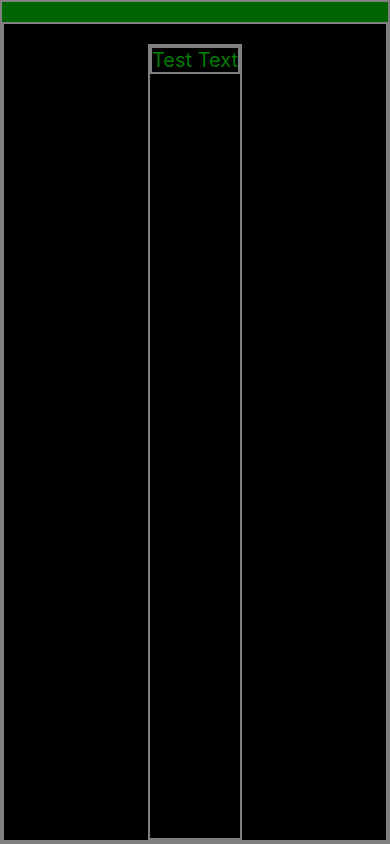
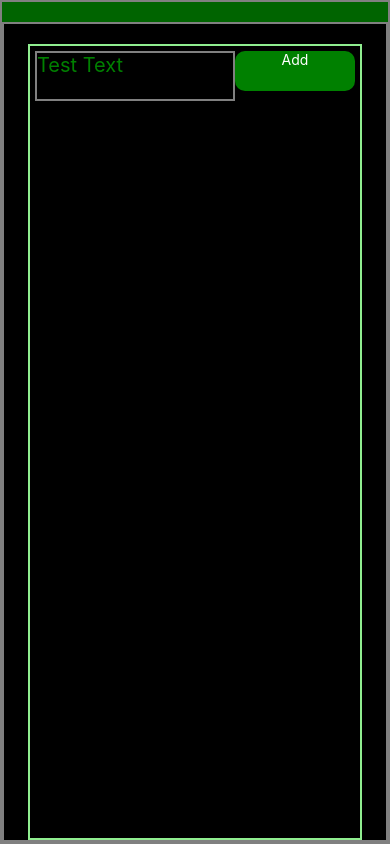
Before and after one commit to Cimorexave/food-journal-app, a React Native app: screen / in a window 390 px wide. Built offline with nearby package versions, Linux system fonts and the light colour scheme.

Commit message:
updated header component and basic stylings

```diff
--- a/App.js
+++ b/App.js
@@ -1,14 +1,14 @@
 import { StatusBar } from 'expo-status-bar';
 import React, {useState} from 'react';
 import { StyleSheet, Text, View } from 'react-native';
+
+import Header from './components/Header';
 
 export default function App() {
   return (
     <View style={styles.body}>
       <View style={styles.container}>
-        <View style={styles.header}>
-          <Text style={styles.text}>Test Text</Text>
-        </View>
+        <Header></Header>
       </View>
     </View>
   );
@@ -31,18 +31,5 @@ const styles = StyleSheet.create({
     borderWidth: 2,
     borderColor: 'grey',
   },
-  header: {
-    flex: 1,
-    marginTop: 20,
-    borderStyle: 'solid',
-    borderWidth: 2,
-    borderColor: 'grey',
-  },
-  text: {
-    color: 'green',
-    fontSize:20,
-    borderStyle: 'solid',
-    borderWidth: 2,
-    borderColor: 'grey',
-  }
+
 });
--- /dev/null
+++ b/components/Header.js
@@ -0,0 +1,53 @@
+import React, {useState, useEffect} from 'react';
+import {View , StyleSheet, Text, Button, TextInput, TouchableOpacity} from 'react-native';
+
+const addBtnHandler = () => {
+
+}
+
+const Header = () => {
+  return (
+    <View style={styles.header}>
+      <Text style={styles.text}>Test Text</Text>
+      <TouchableOpacity
+       onPress={addBtnHandler()}
+       style={styles.addBtn}
+      >
+        <Text style={styles.btnText}>Add</Text>
+      </TouchableOpacity>
+    </View>
+  )
+}
+
+export default Header
+
+const styles = StyleSheet.create({
+    header: {
+        flex: 1,
+        marginTop: 20,
+        borderStyle: 'solid',
+        borderWidth: 2,
+        borderColor: 'lightgreen',
+        flexDirection: 'row',
+        padding: 5,
+    },
+    text: {
+        color: 'green',
+        fontSize:20,
+        borderStyle: 'solid',
+        borderWidth: 2,
+        borderColor: 'grey',
+        width: 200,
+        height: 50,
+    },
+    addBtn: {
+        backgroundColor: 'green',
+        height: 40,
+        width: 120,
+        borderRadius: 10,
+    },
+    btnText: {
+        color: 'white',
+        textAlign: 'center',
+    }
+});
```
